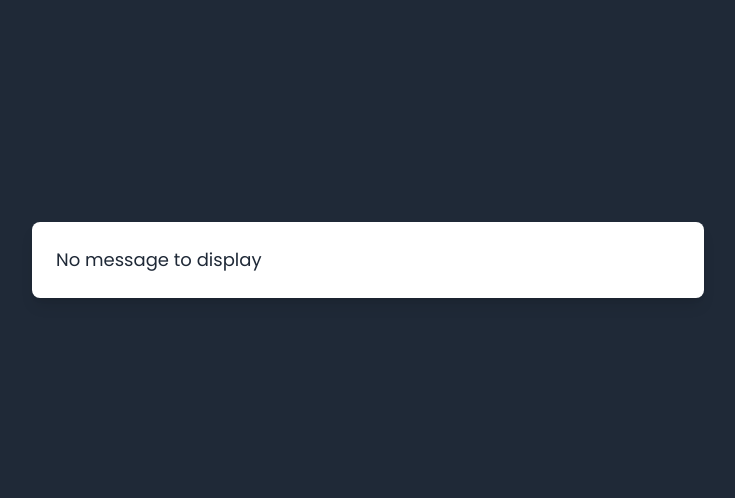
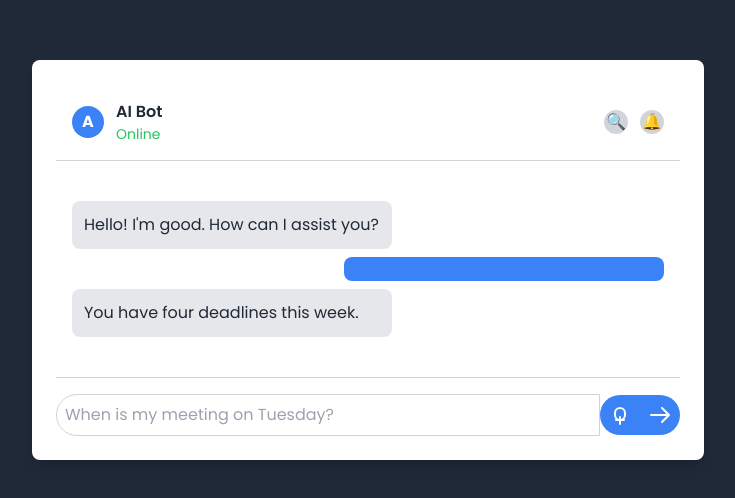
Before and after one commit to suraksha011/Headstarter_Hackthon-Week1, a React (Vite) app: page /finalpage in a window 1280 px wide. Shown: the part 140-638 px from the top of the page, without its empty margins (272-1007 px from the left). Built offline with nearby package versions, Linux system fonts and the light colour scheme; a web font is replaced by a local one.

Commit message:
finalPageCommit

```diff
--- a/src/pages/FinalPage.jsx
+++ b/src/pages/FinalPage.jsx
@@ -1,31 +1,95 @@
-// import { useLocation } from 'react-router-dom';
-
-// const FinalPage = ({onClick}) => {
-//   const location = useLocation();
-//   const { message } = location.state || { message: "No message provided" };
-
-//   return (
-//     <div className="flex justify-center items-center min-h-screen bg-gray-100">
-//       <div className="bg-white p-6 rounded-lg shadow-lg w-full max-w-2xl">
-//         <h1 className="text-2xl font-bold mb-4">{onClick}</h1>
-//         <div className="p-4 bg-gray-200 rounded-lg">{message}</div>
-//       </div>
-//     </div>
-//   );
-// };
-
-// export default FinalPage;
 import { useLocation } from 'react-router-dom';
+import { useState } from 'react';
 
 const FinalPage = () => {
   const location = useLocation();
   const { message } = location.state || { message: '' };
+  const [messages, setMessages] = useState([
+    { text: "Hello! I'm good. How can I assist you?", sender: 'bot' },
+    { text: message, sender: 'user' },
+    { text: "You have four deadlines this week.", sender: 'bot' },
+  ]);
+  const [input, setInput] = useState('');
+
+  const sendMessage = (message) => {
+    if (message.trim() !== '') {
+      setMessages([...messages, { text: message, sender: 'user' }]);
+      setInput('');
+    }
+  };
 
   return (
     <div className="flex justify-center items-center min-h-screen bg-gray-800">
-      <div className="bg-white p-6 rounded-lg shadow-lg w-full max-w-2xl">
-        <div className="text-gray-800 text-lg">
-          {message ? message : "No message to display"}
+      <div className="bg-white p-6 rounded-lg shadow-lg w-full max-w-2xl flex flex-col">
+        {/* Header */}
+        <div className="flex items-center justify-between p-4 border-b border-gray-300">
+          <div className="flex items-center">
+            <div className="h-8 w-8 bg-blue-500 rounded-full flex items-center justify-center text-white font-bold">A</div>
+            <div className="ml-3">
+              <div className="font-semibold text-gray-800">AI Bot</div>
+              <div className="text-sm text-green-500">Online</div>
+            </div>
+          </div>
+          <div className="flex items-center space-x-3">
+            <div className="h-6 w-6 bg-gray-300 rounded-full flex items-center justify-center text-gray-600">&#x1F50D;</div>
+            <div className="h-6 w-6 bg-gray-300 rounded-full flex items-center justify-center text-gray-600">&#x1F514;</div>
+          </div>
+        </div>
+
+        {/* Messages Display Area */}
+        <div className="flex-1 overflow-y-auto my-4 p-4">
+          {messages.map((message, index) => (
+            <div
+              key={index}
+              className={`p-3 my-2 rounded-lg max-w-xs ${message.sender === 'user'
+                ? 'bg-blue-500 text-white ml-auto'
+                : 'bg-gray-200 text-gray-800 mr-auto'
+                }`}
+              style={{ alignSelf: message.sender === 'user' ? 'flex-end' : 'flex-start' }}
+            >
+              {message.text}
+            </div>
+          ))}
+        </div>
+
+        {/* Input Area */}
+        <div className="flex items-center border-t border-gray-300 pt-4">
+          <input
+            type="text"
+            className="flex-1 border border-gray-300 rounded-l-full p-2 focus:outline-none focus:ring-2 focus:ring-blue-500"
+            value={input}
+            onChange={(e) => setInput(e.target.value)}
+            onKeyPress={(e) => e.key === 'Enter' && sendMessage(input)}
+            placeholder="When is my meeting on Tuesday?"
+          />
+          <button
+            className="bg-blue-500 text-white p-2 rounded-l-full hover:bg-blue-600"
+            style={{ borderTopRightRadius: 0, borderBottomRightRadius: 0 }}
+          >
+            <svg
+              className="h-6 w-6"
+              fill="none"
+              stroke="currentColor"
+              viewBox="0 0 24 24"
+              xmlns="http://www.w3.org/2000/svg"
+            >
+              <path strokeLinecap="round" strokeLinejoin="round" strokeWidth="2" d="M12 14v7m-4-4h8M7 10a5 5 0 0110 0v2a5 5 0 01-10 0v-2z"></path>
+            </svg>
+          </button>
+          <button
+            className="bg-blue-500 text-white p-2 rounded-r-full hover:bg-blue-600 flex items-center"
+            onClick={() => sendMessage(input)}
+          >
+            <svg
+              className="h-6 w-6"
+              fill="none"
+              stroke="currentColor"
+              viewBox="0 0 24 24"
+              xmlns="http://www.w3.org/2000/svg"
+            >
+              <path strokeLinecap="round" strokeLinejoin="round" strokeWidth="2" d="M14 5l7 7m0 0l-7 7m7-7H3"></path>
+            </svg>
+          </button>
         </div>
       </div>
     </div>
```
